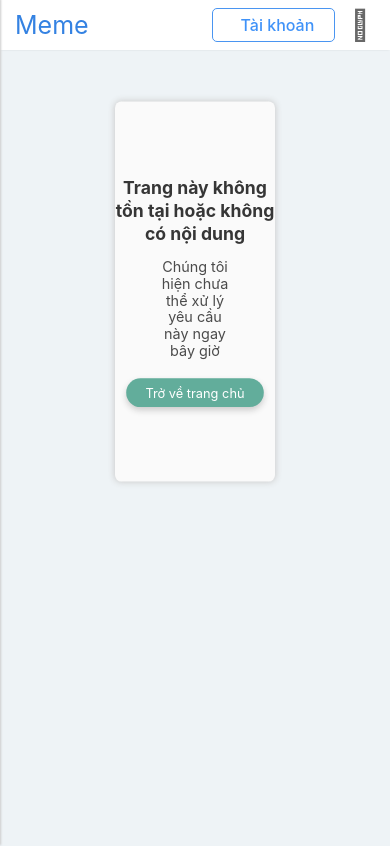
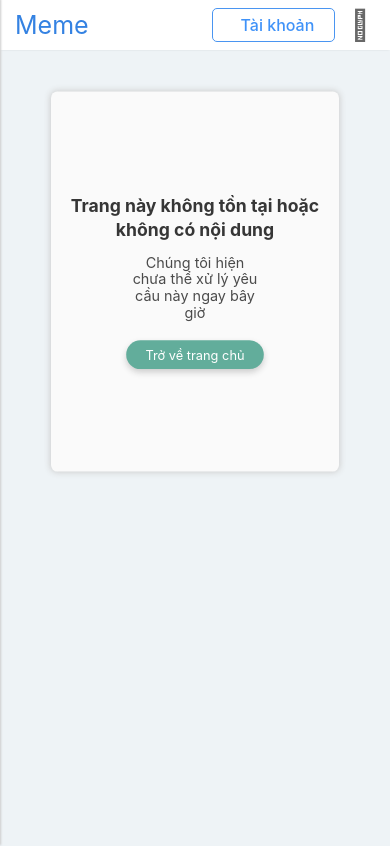
Before and after one commit to nguyendokhachieu/meme-project, a React (Create React App) app: page /404-not-found in a window 390 px wide. Shown: the top 846 px of the page. Built offline with nearby package versions, Linux system fonts and the light colour scheme; some icons are missing.

Commit message:
fix Not found page, date time, delete post

```diff
--- a/src/components/NotFound/not-found.scss
+++ b/src/components/NotFound/not-found.scss
@@ -1,7 +1,7 @@
 @import "../../assets/css/variables.scss";
 
 .not-found-section {
-  margin-top: 7.4rem;
+  margin-top: 14.4rem;
 
   .inner-wrapper {
     max-width: 96rem;
@@ -15,6 +15,7 @@
     max-width: 96rem;
     height: 47.5rem;
     margin: 0;
+    padding: 2rem;
     box-shadow: 0px 0px 8px 1px #ccc;
     background: #fafafa;
     border-radius: 8px;
@@ -81,5 +82,14 @@
     .not-found-title {
       font-size: 2.2rem;
     }
+
+    .inner-wrapper {
+      width: 100%;
+      padding: 0;
+
+      .not-found-landing-page {
+        width: 100%;
+      }
+    }
   }
 }
--- a/src/components/PostItem/Options/Delete/index.js
+++ b/src/components/PostItem/Options/Delete/index.js
@@ -1,5 +1,6 @@
 import { useState } from "react";
 import { useDispatch } from "react-redux";
+import { useHistory } from "react-router";
 import { PostService } from "../../../../services/posts";
 import { actShowNotificationCard } from "../../../../store/notifications/actions";
 import { actDeletePost } from "../../../../store/posts/actions";
@@ -8,6 +9,7 @@ export default function Delete({
   id
 })
 {
+  const history = useHistory();
   const dispatch = useDispatch();
   const [show, setShow] = useState(false);
   const [callingAPI, setCallingAPI] = useState(false);
@@ -22,6 +24,8 @@ export default function Delete({
     if (response.data.deleted) {
       dispatch(actDeletePost(id));
       dispatch(actShowNotificationCard("Xóa bài viết thành công"));
+      history.location.pathname.includes('post') && history.push('/');
+      history.location.pathname.includes('profile') && window.location.reload();
 
       return;
     }
--- a/src/components/PostItem/PostItemHeader.js
+++ b/src/components/PostItem/PostItemHeader.js
@@ -30,12 +30,14 @@ export default function PostItemHeader({ post }) {
           </Link>
           <span className="tooltip">
             {
-              dayjs(post.created_at).format('DD ++ MM, YYYY, lúc hh - mm -- A')
-              .replace('++', 'tháng')
-              .replace('-', 'giờ')
-              .replace('--', 'phút')
-              .replace('AM', 'sáng')
-              .replace('PM', 'chiều')
+              'Thứ '.concat((dayjs(post.created_at).day() + 1).toString().concat(', ').concat(
+                dayjs(post.created_at).format('DD ++ MM, YYYY, lúc hh - mm A')
+                .replace('++', 'thg')
+                .replace('-', 'giờ')
+                .replace('AM', 'sáng')
+                .replace('PM', 'chiều') )
+              ).replace('Thứ 8', 'Chủ nhật')
+
             }
           </span>
         </span>
```
